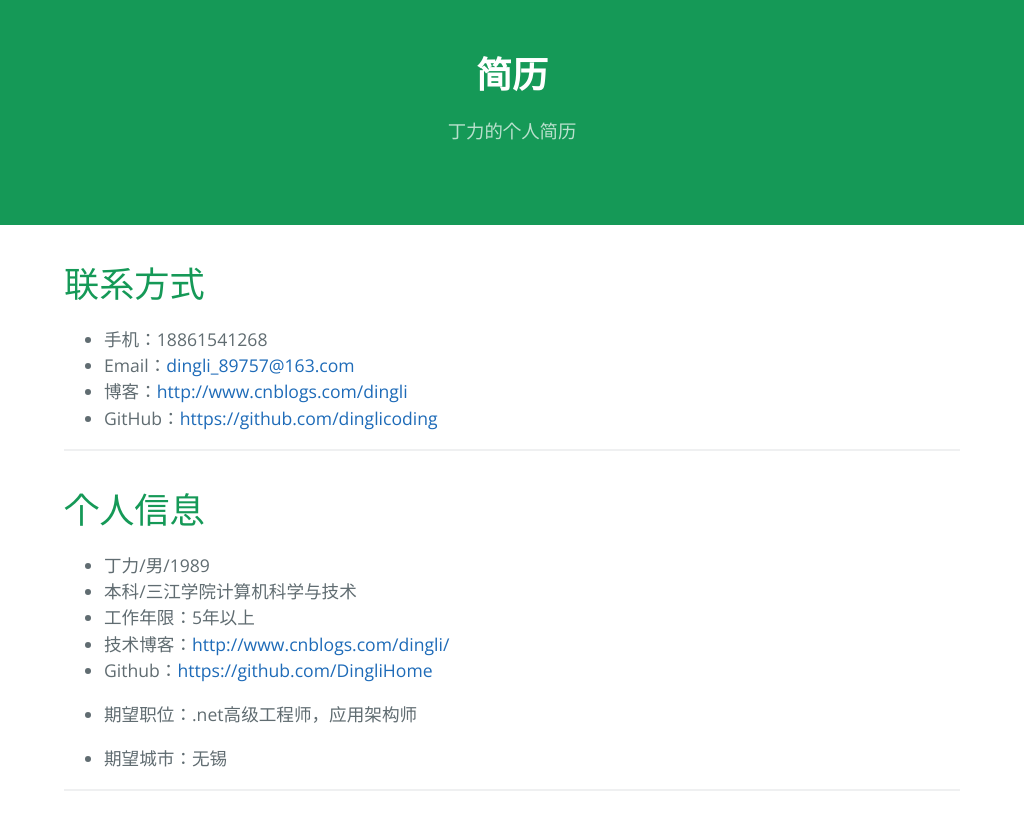
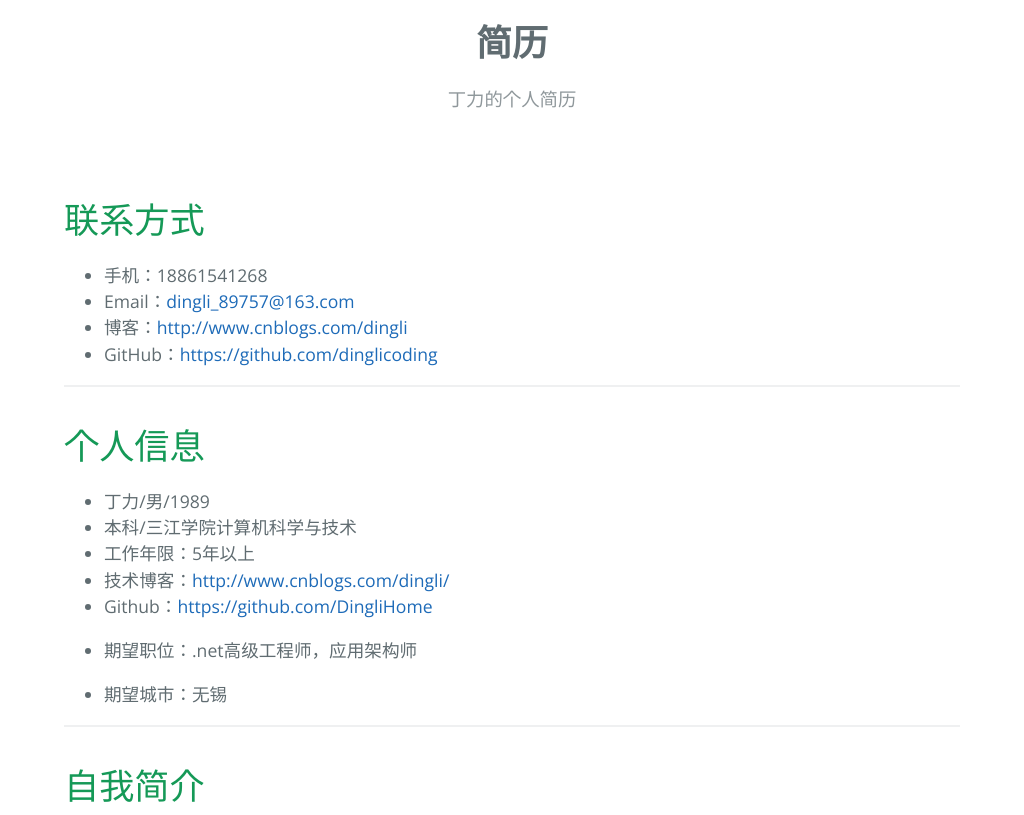
Before and after one commit to DingliHome/resume, a plain HTML site: page index.html in a window 1024 px wide. Shown: the top 815 px of the page. Drawn offline with nearby package versions, Linux system fonts and the light colour scheme.

Commit message:
Update stylesheet.css

```diff
--- a/stylesheets/stylesheet.css
+++ b/stylesheets/stylesheet.css
@@ -54,22 +54,20 @@ a {
       margin-left: 0; } }
 
 .page-header {
-  color: #fff;
   text-align: center;
-  background-color: #159957;
   }
 
 @media screen and (min-width: 64em) {
   .page-header {
-    padding: 5rem 6rem; } }
+    padding: 1rem 2rem; } }
 
 @media screen and (min-width: 42em) and (max-width: 64em) {
   .page-header {
-    padding: 3rem 4rem; } }
+    padding: 1rem 2rem; } }
 
 @media screen and (max-width: 42em) {
   .page-header {
-    padding: 2rem 1rem; } }
+    padding: 1rem 0.5rem; } }
 
 .project-name {
   margin-top: 0;
```
